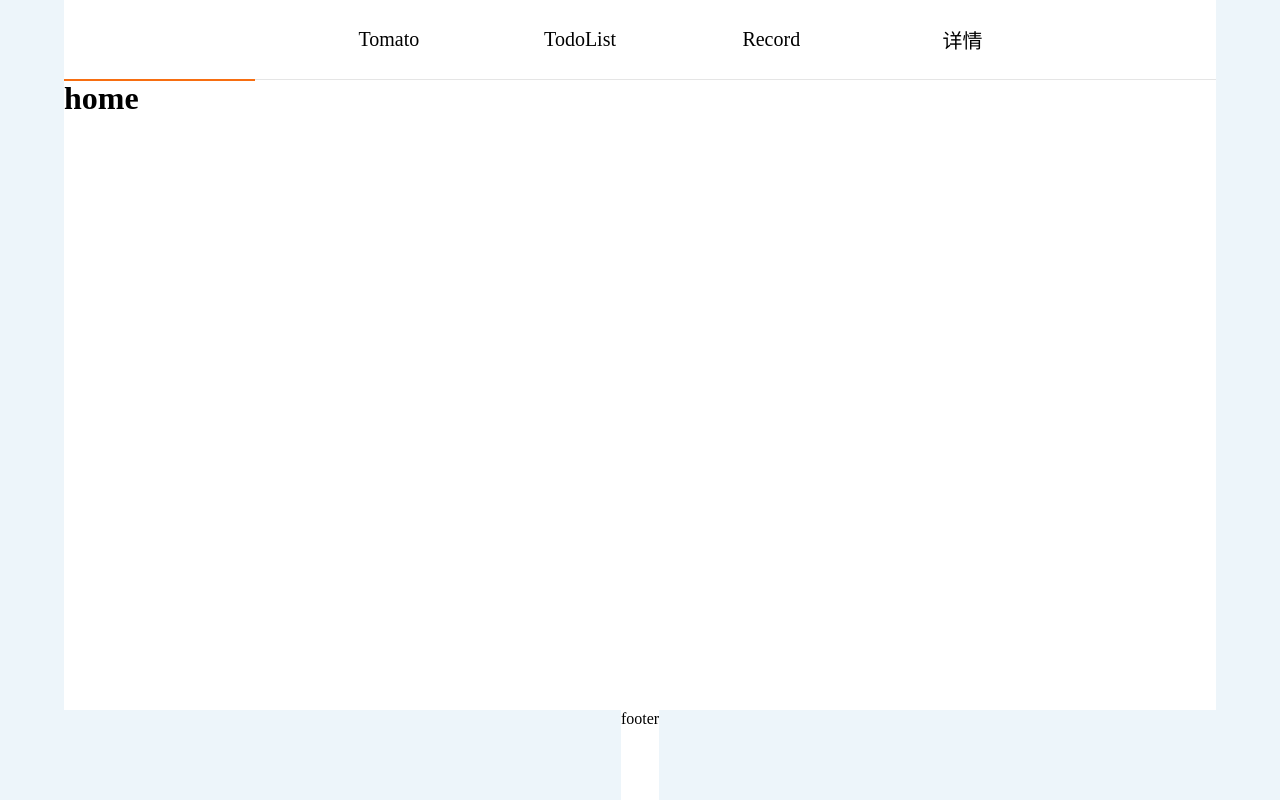
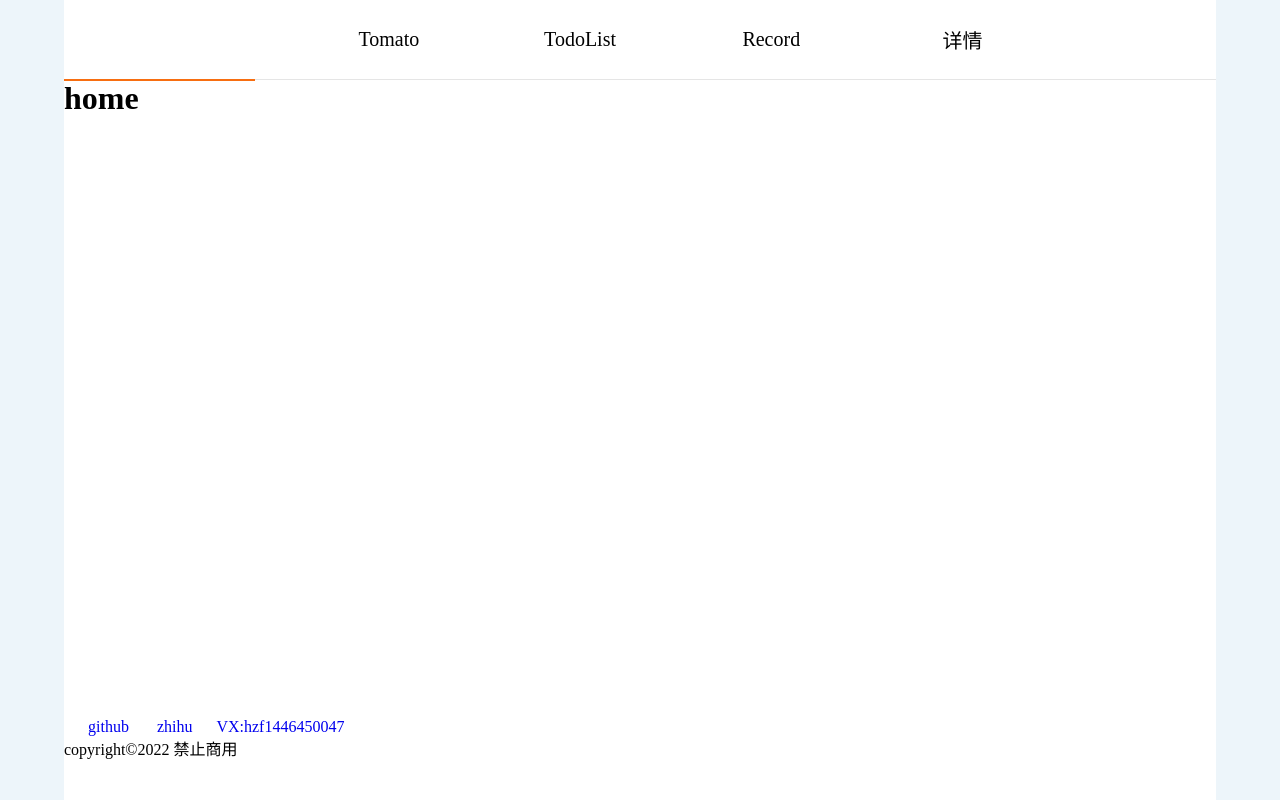
Before and after one commit to 1446450047/Tomato-ToDo, a React (Create React App) app: page / in a window 1280 px wide. Built offline with nearby package versions, Linux system fonts and the light colour scheme.

Commit message:
添加底部html

```diff
--- a/src/App.jsx
+++ b/src/App.jsx
@@ -2,13 +2,22 @@ import * as React from "react";
 import Header from "./components/header/Header";
 import MainView from "./routes";
 import styled from "styled-components";
+import Icon from "./components/header/Icon";
 
 function App() {
     return (
         <Wrapper>
             <Header/>
             <MainView/>
-            <Footer>footer</Footer>
+            <Footer>
+                <div className="myInfo">
+                    <a href="#"> <Icon symbolName="github"/>github</a>
+                    <a href="#"> <Icon symbolName="zhihu"/>zhihu</a>
+                    <a href="#"><Icon symbolName="wechat"/>VX:hzf1446450047</a>
+
+                </div>
+                <div className="copyRight">copyright©2022 禁止商用</div>
+            </Footer>
         </Wrapper>
     );
 }
@@ -23,15 +32,22 @@ const Wrapper = styled.div`
   align-items: center;
   @media (max-width: 1500px) {
       width: 90%;
-   }
-   @media (max-width: 1000px) {
+  }
+  @media (max-width: 1200px) {
       width: 100%;
-   }
+  }
 `;
 
 const Footer = styled.footer`
 height: 90px;
+width: 100%;
 background:#fff;
-`
+  .myInfo{
+    svg{
+      width: 24px;
+      height: 24px;
+    }
+  }
+`;
 
 export default App;
```
